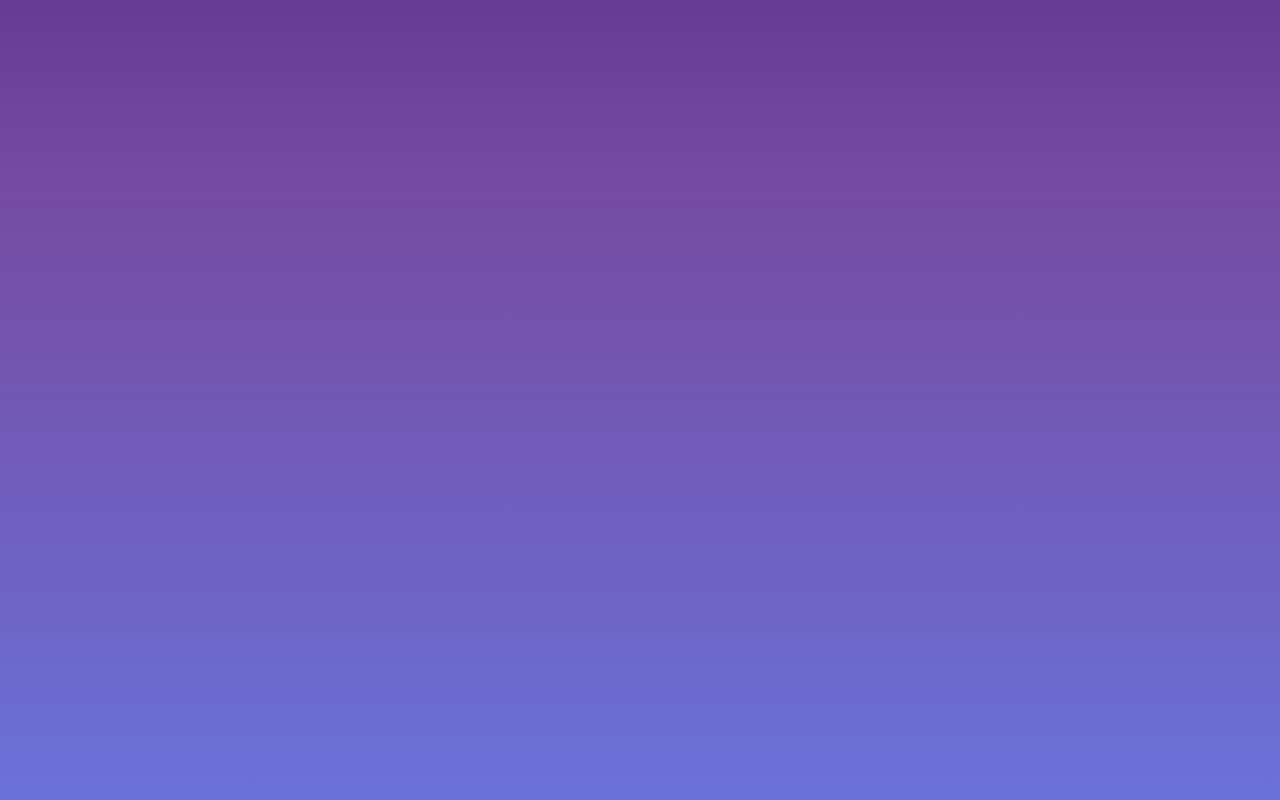
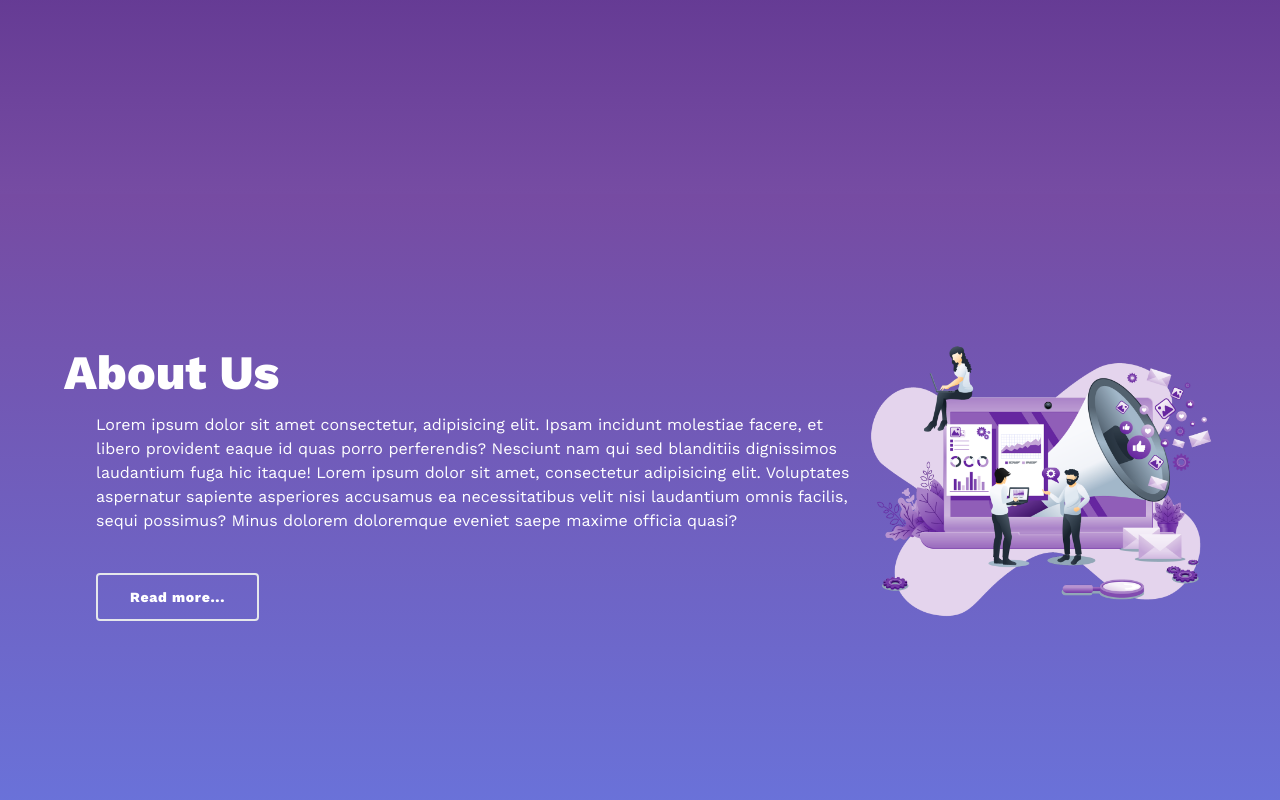
Before and after one commit to binkowskidawid/agency-website, a Next.js app: page / in a window 1280 px wide. Shown: the part 606-1406 px from the top of the page. Built offline with nearby package versions, Linux system fonts and the light colour scheme.

Commit message:
Add Main.js

```diff
--- a/components/Header.js
+++ b/components/Header.js
@@ -4,11 +4,12 @@ export default function Header() {
 	return (
 		<>
 			<header
+			id="home"
 				className="l-header w-full min-h-full absolute top-3 left-0 bg-top bg-gradient-to-b from-[#330867] to-[#774da4]
 			scroll-smooth"
 			>
 				<div className="stars w-full md:w-[65%] h-10 md:h-20 absolute top-12 left-0 bg-[url('/images/stars.png')] bg-center bg-contain mix-blend-lighten"></div>
-				<div className="flex flex-col md:flex-row items-center justify-around pt-40 pb-10 px-16">
+				<div className="flex flex-col md:flex-row items-center justify-around pt-28 md:pt-40 pb-10 px-16">
 					<div>
 						<Image
 							className="cursor-pointer"
@@ -20,7 +21,7 @@ export default function Header() {
 						/>
 					</div>
 					<div className="flex flex-col items-center justify-center text-white">
-						<h3 className="text-6xl font-bold">INNOVATION</h3>
+						<h3 className="text-5xl md:text-6xl font-bold">INNOVATION</h3>
 						<span>is OUR tradition</span>
 						<button className="mt-12 py-4 px-8 bg-fuchsia-600 rounded text-lg font-bold tracking-wider">
 							EXPLORE
--- a/components/Main.js
+++ b/components/Main.js
@@ -1,8 +1,43 @@
+import Image from "next/image";
+
 export default function Main() {
 	return (
 		<main
+		id="about"
 			className="l-header w-full min-h-full absolute top-full left-0 bg-top  bg-gradient-to-b from-[#764ba2] to-[#667eea]
         scroll-smooth"
-		></main>
+		>
+			<div className="flex flex-col md:flex-row items-center justify-around pt-20 md:pt-28 pb-10 px-16">
+				<div className="flex flex-col flex-1 items-start justify-around text-white">
+					<h3 className="text-4xl md:text-5xl font-bold pb-4">About Us</h3>
+					<p className="pl-8">
+						Lorem ipsum dolor sit amet consectetur, adipisicing
+						elit. Ipsam incidunt molestiae facere, et libero
+						provident eaque id quas porro perferendis? Nesciunt nam
+						qui sed blanditiis dignissimos laudantium fuga hic
+						itaque! Lorem ipsum dolor sit amet, consectetur
+						adipisicing elit. Voluptates aspernatur sapiente
+						asperiores accusamus ea necessitatibus velit nisi
+						laudantium omnis facilis, sequi possimus? Minus dolorem
+						doloremque eveniet saepe maxime officia quasi?
+					</p>
+					<div className="pl-8">
+					<button className="mt-10 py-3 px-8 rounded border-2 text-sm font-bold tracking-wider">
+						Read more...
+					</button>
+					</div>
+				</div>
+				<div className="">
+					<Image
+						className="cursor-pointer"
+						src="/images/innovation-team-about.png"
+						alt="Bilion Agency Logo"
+						width={350}
+						height={350}
+						quality={100}
+					/>
+				</div>
+			</div>
+		</main>
 	);
 }
--- a/pages/index.js
+++ b/pages/index.js
@@ -7,7 +7,7 @@ import Main from "../components/Main";
 
 export default function Home() {
 	return (
-		<div className="wrapper">
+		<div className="wrapper w-full">
 			<Navigation/>
 			<Header />
 			<Main/>
```
